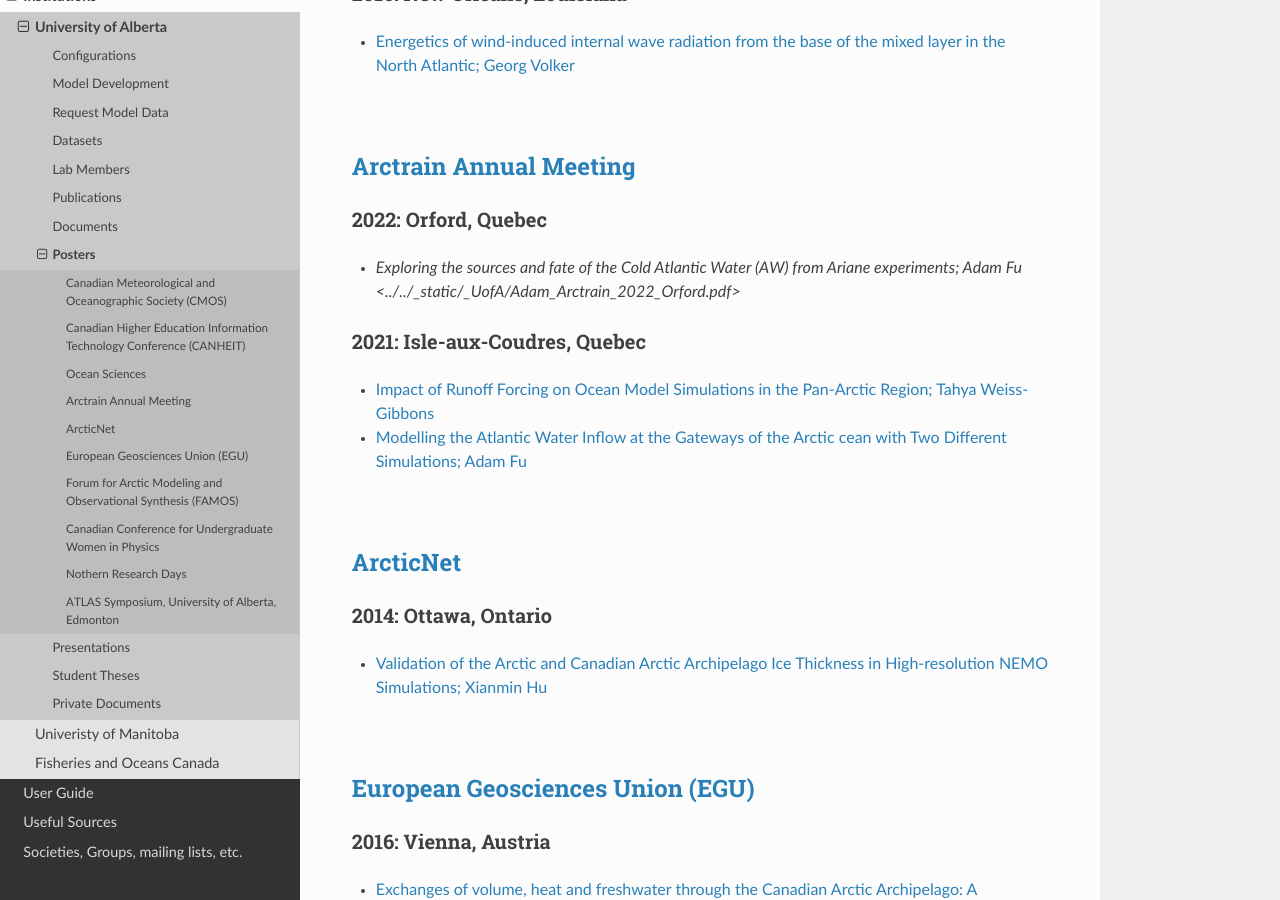
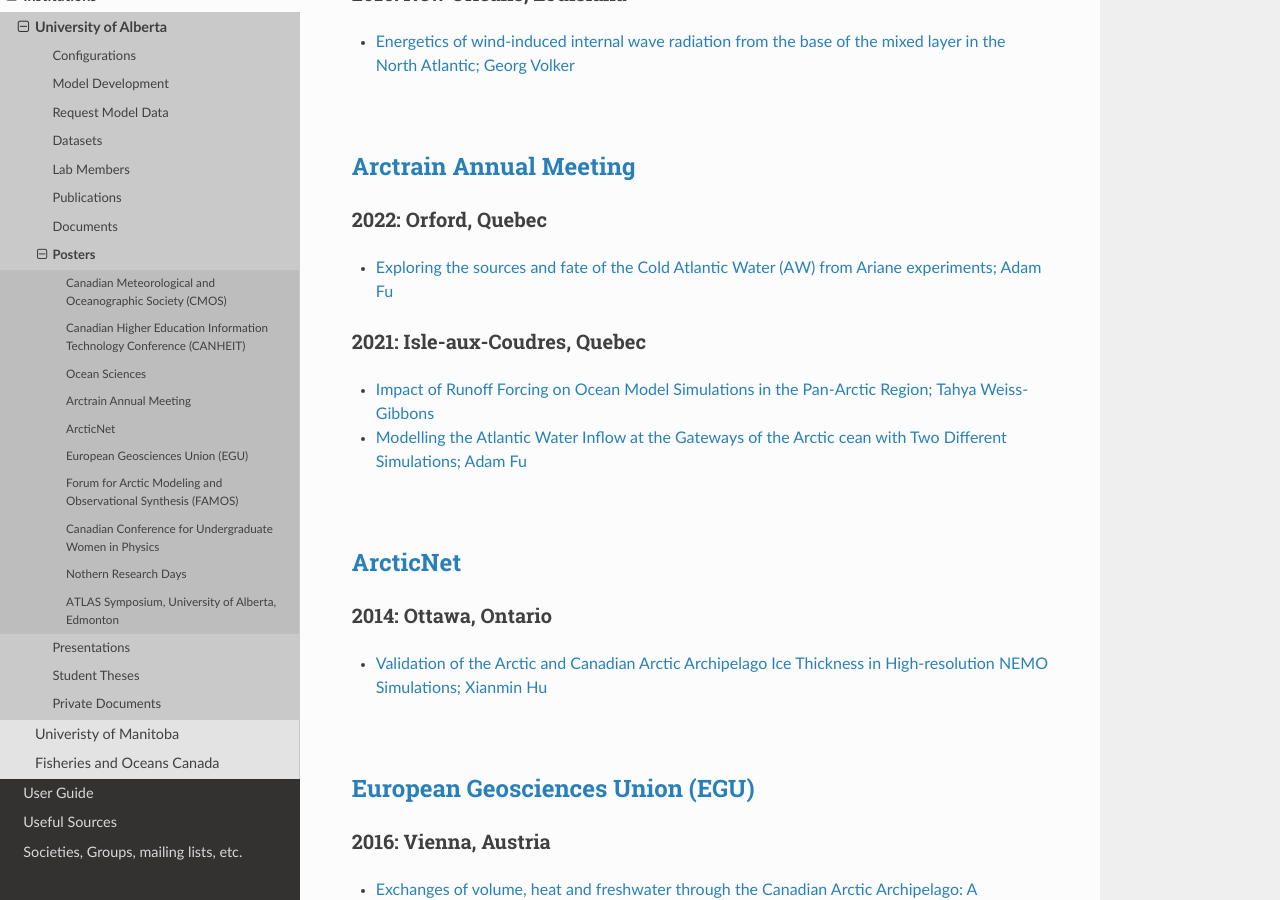
Before and after one commit to UofA-NEMO/Canadian-NEMO-Ocean-Modelling-Forum-Community-of-Practice, a Sphinx documentation site: the page built from docs/Institutions/UofA/Posters.rst, in a window 1280 px wide and 900 px high, scrolled down 1432 px. Built offline with Sphinx 7.4.7 and the Read the Docs theme 2.0.0, drawn with Linux system fonts in a browser that asks for light colours; pages that are not in the unit, such as notebooks, are missing from menus.

Commit message:
Update Posters.rst

```diff
--- a/docs/Institutions/UofA/Posters.rst
+++ b/docs/Institutions/UofA/Posters.rst
@@ -71,7 +71,7 @@
 2022: Orford, Quebec
 ^^^^^^^^^^^^^^^^^^^^
 
-* `Exploring the sources and fate of the Cold Atlantic Water (AW) from Ariane experiments; Adam Fu <../../_static/_UofA/Adam_Arctrain_2022_Orford.pdf>`
+* `Exploring the sources and fate of the Cold Atlantic Water (AW) from Ariane experiments; Adam Fu <../../_static/_UofA/Adam_Arctrain_2022_Orford.pdf>`_
 
 
 2021: Isle-aux-Coudres, Quebec
```
